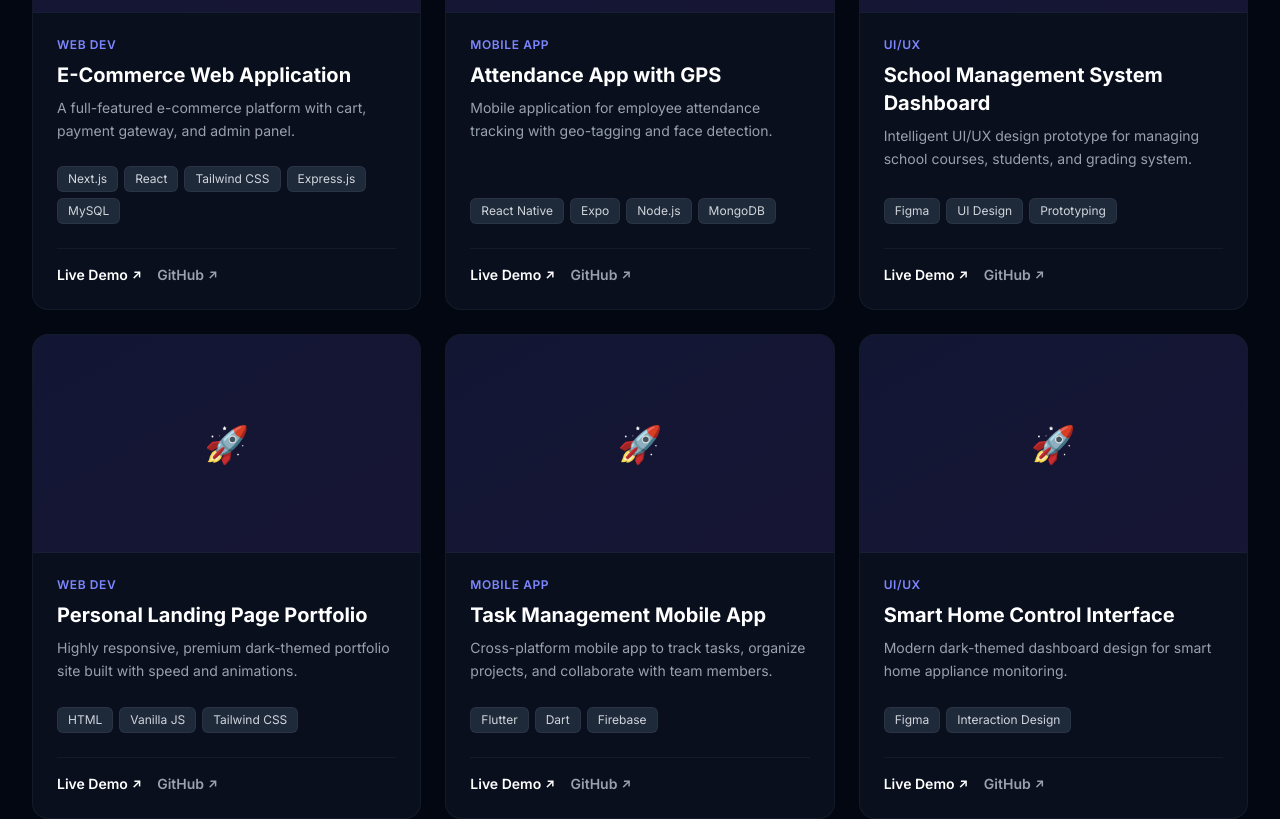
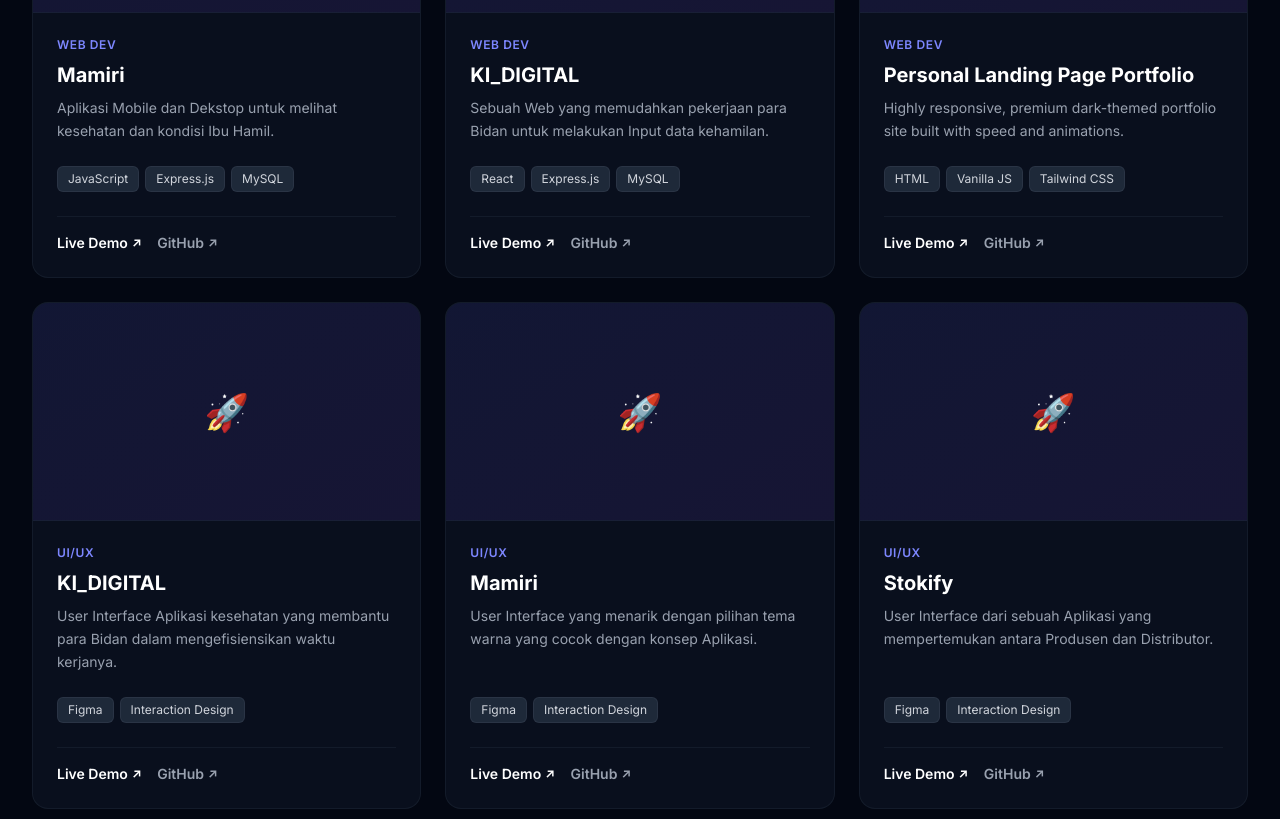
Before and after one commit to Aufa99102/Portofolio, a Next.js app in the folder frontend/: page /portofolio in a window 1280 px wide. Shown: the part 600-1419 px from the top of the page. Built offline with nearby package versions, Linux system fonts and the light colour scheme.

Commit message:
mengubah data pada page portofolio

```diff
--- a/frontend/src/data/mockData.ts
+++ b/frontend/src/data/mockData.ts
@@ -44,56 +44,56 @@ export interface Testimonial {
 const projects: Project[] = [
   {
     id: 1,
-    title: "E-Commerce Web Application",
+    title: "Mamiri",
     category: "Web Dev",
-    description:"A full-featured e-commerce platform with cart, payment gateway, and admin panel.",
-    tech: ["Next.js", "React", "Tailwind CSS", "Express.js", "MySQL"],
-    demoUrl: "#",
+    description:"Aplikasi Mobile dan Dekstop untuk melihat kesehatan dan kondisi Ibu Hamil.",
+    tech: ["JavaScript", "Express.js", "MySQL"],
+    demoUrl: "https://www.figma.com/proto/91HtoZpp4IiFt28XYtQHVg/MAMIRI?node-id=0-1&t=MIoTShCN9tC85k5S-1",
     githubUrl: "#",
   },
   {
     id: 2,
-    title: "Attendance App with GPS",
-    category: "Mobile App",
-    description:"Mobile application for employee attendance tracking with geo-tagging and face detection.",
-    tech: ["React Native", "Expo", "Node.js", "MongoDB"],
+    title: "KI_DIGITAL",
+    category: "Web Dev",
+    description:"Sebuah Web yang memudahkan pekerjaan para Bidan untuk melakukan Input data kehamilan.",
+    tech: ["React", "Express.js", "MySQL"],
     demoUrl: "#",
-    githubUrl: "#",
+    githubUrl: "https://github.com/Aufa99102/Projek-27",
   },
   {
     id: 3,
-    title: "School Management System Dashboard",
-    category: "UI/UX",
-    description:"Intelligent UI/UX design prototype for managing school courses, students, and grading system.",
-    tech: ["Figma", "UI Design", "Prototyping"],
-    demoUrl: "#",
-    githubUrl: "#",
-  },
-  {
-    id: 4,
     title: "Personal Landing Page Portfolio",
     category: "Web Dev",
     description:"Highly responsive, premium dark-themed portfolio site built with speed and animations.",
     tech: ["HTML", "Vanilla JS", "Tailwind CSS"],
     demoUrl: "#",
+    githubUrl: "https://github.com/Aufa99102/Portofolio",
+  },
+  {
+    id: 4,
+    title: "KI_DIGITAL",
+    category: "UI/UX",
+    description:"User Interface Aplikasi kesehatan yang membantu para Bidan dalam mengefisiensikan waktu kerjanya.",
+    tech: ["Figma", "Interaction Design"],
+    demoUrl: "#",
     githubUrl: "#",
   },
   {
     id: 5,
-    title: "Task Management Mobile App",
-    category: "Mobile App",
-    description:"Cross-platform mobile app to track tasks, organize projects, and collaborate with team members.",
-    tech: ["Flutter", "Dart", "Firebase"],
-    demoUrl: "#",
+    title: "Mamiri",
+    category: "UI/UX",
+    description:"User Interface yang menarik dengan pilihan tema warna yang cocok dengan konsep Aplikasi.",
+    tech: ["Figma", "Interaction Design"],
+    demoUrl: "https://www.figma.com/proto/91HtoZpp4IiFt28XYtQHVg/MAMIRI?node-id=0-1&t=MIoTShCN9tC85k5S-1",
     githubUrl: "#",
   },
   {
     id: 6,
-    title: "Smart Home Control Interface",
+    title: "Stokify",
     category: "UI/UX",
-    description:"Modern dark-themed dashboard design for smart home appliance monitoring.",
+    description:"User Interface dari sebuah Aplikasi yang mempertemukan antara Produsen dan Distributor.",
     tech: ["Figma", "Interaction Design"],
-    demoUrl: "#",
+    demoUrl: "https://www.figma.com/proto/Yew78LuvI48vbTduKMWZEb/SUKSES-SELALU?node-id=481-1044&t=eOObkMJxXYmT6qo5-1&starting-point-node-id=107%3A258",
     githubUrl: "#",
   },
 ];
```
